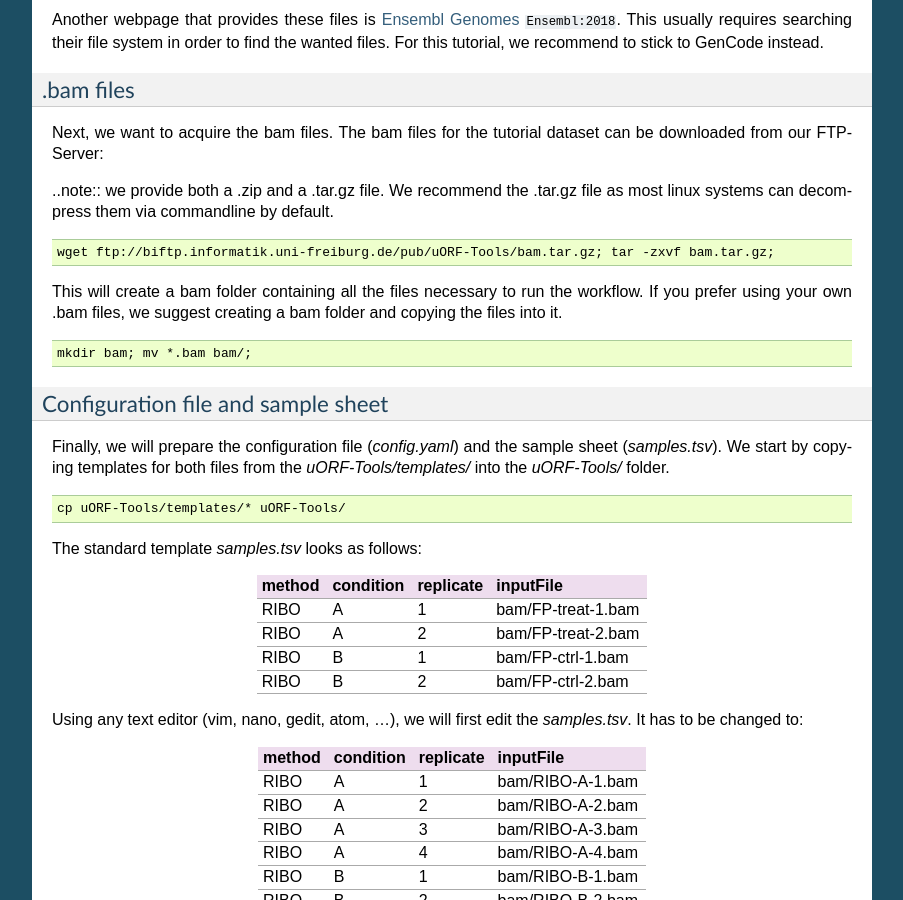
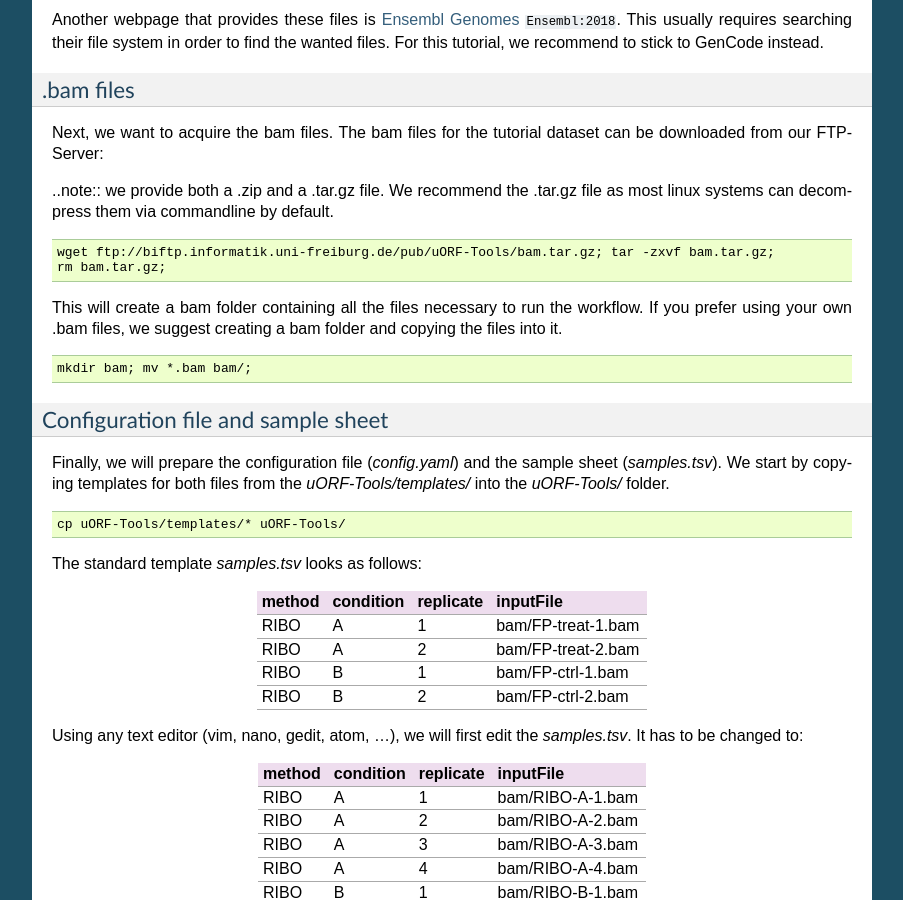
Before and after one commit to RickGelhausen/uORF-Tools_ReadTheDocs, a Sphinx documentation site: the page built from docs/source/example-workflow.rst, in a window 1280 px wide and 900 px high, scrolled down 1450 px. Shown: the whole window, without its empty margins (198-1101 px from the left). Built offline with Sphinx 7.4.7, drawn with Linux system fonts in a browser that asks for light colours; cross-references to code outside the pages are shown as plain code.

Commit message:
added remove

```diff
--- a/docs/source/example-workflow.rst
+++ b/docs/source/example-workflow.rst
@@ -74,6 +74,7 @@ Next, we want to acquire the bam files. The bam files for the tutorial dataset c
 .. code-block:: bash
 
     wget ftp://biftp.informatik.uni-freiburg.de/pub/uORF-Tools/bam.tar.gz; tar -zxvf bam.tar.gz;
+    rm bam.tar.gz;
 
 This will create a bam folder containing all the files necessary to run the workflow.
 If you prefer using your own .bam files, we suggest creating a bam folder and copying the files into it.
```
